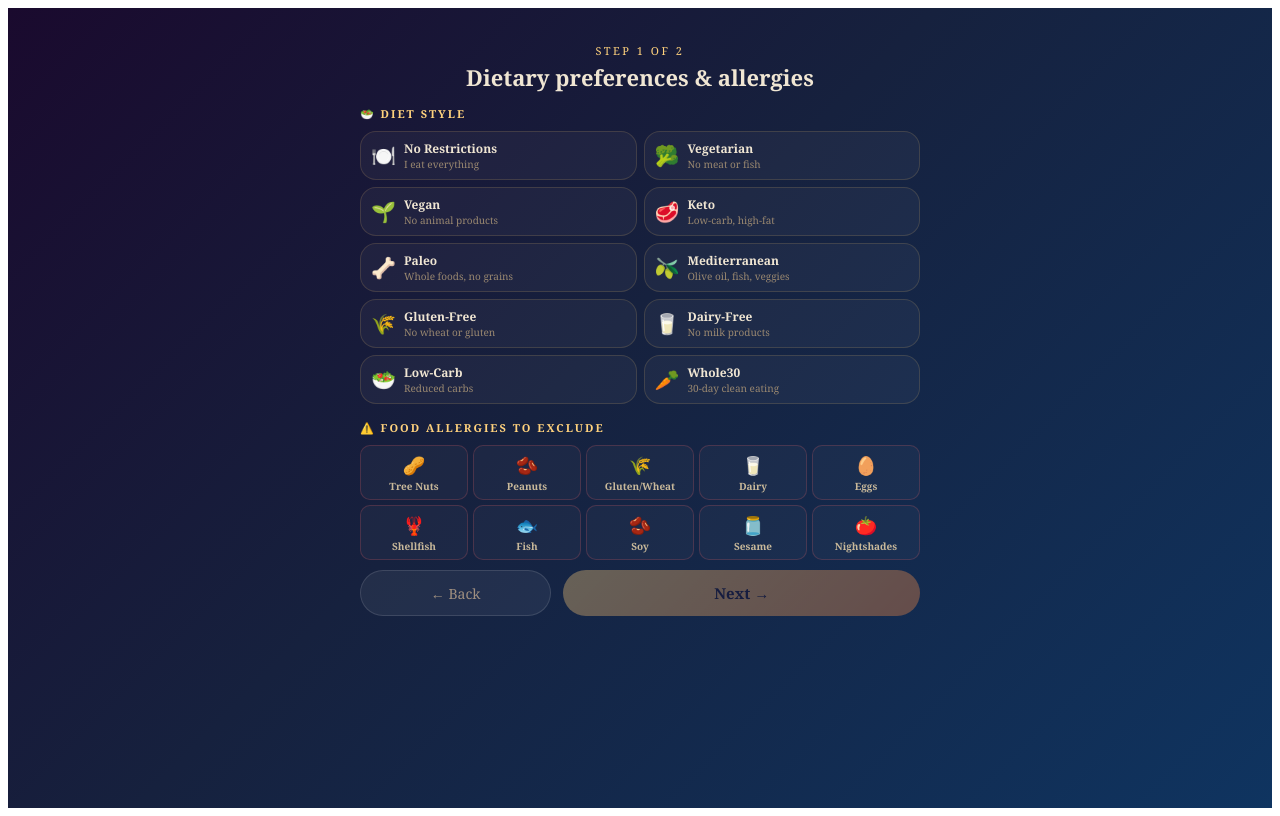
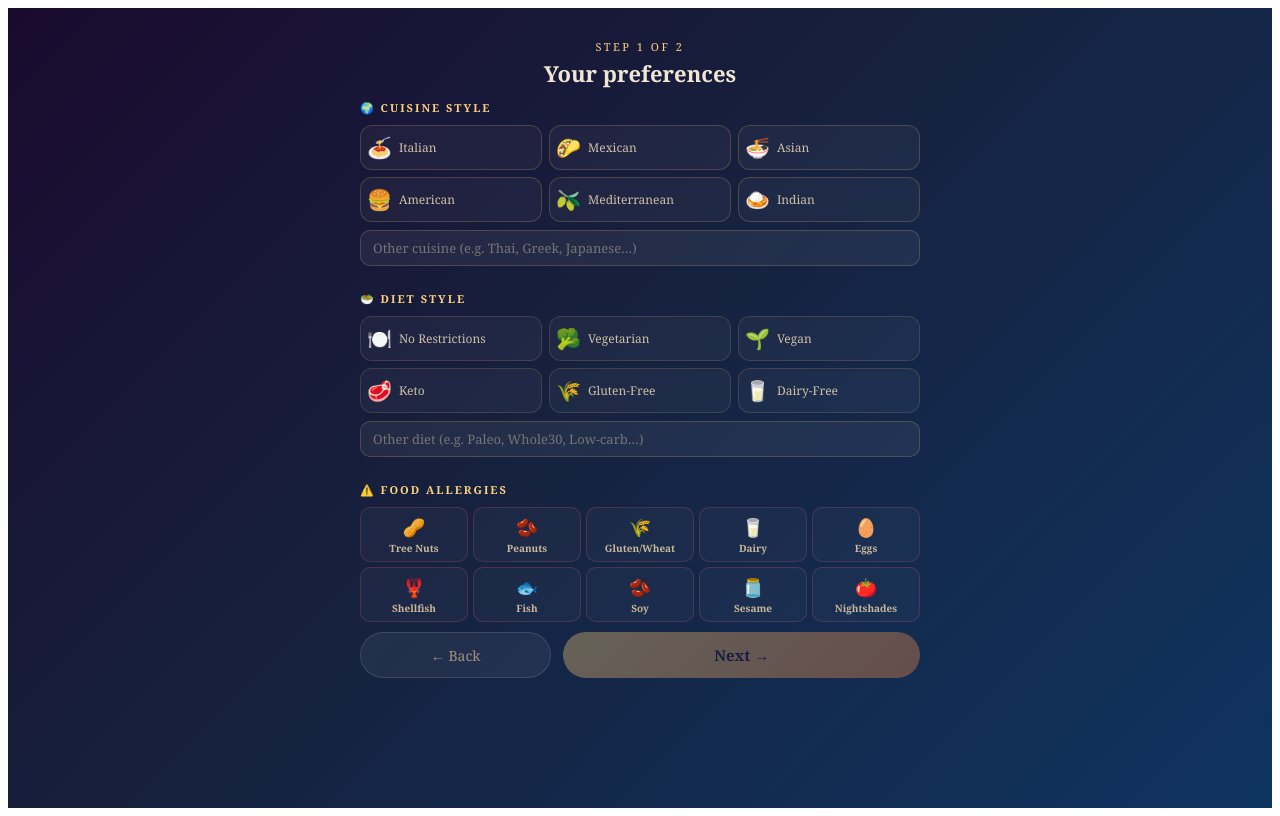
Before and after one commit to gbiondo73/MealMuse, a React (Vite) app: page / in a window 1280 px wide. Both pictures are taken after a click on the element 640 px from the left and 480 px from the top of the page. Built offline with nearby package versions, Linux system fonts and the light colour scheme.

Commit message:
Redesign Step 1 with cuisine, diet, and allergy sections

```diff
--- a/src/App.jsx
+++ b/src/App.jsx
@@ -211,6 +211,9 @@ export default function DinnerApp() {
   const [screen,            setScreen]           = useState("welcome");
   const [planMode,          setPlanMode]          = useState(null);
   const [selectedDiet,      setSelectedDiet]      = useState(null);
+  const [customDiet,        setCustomDiet]        = useState("");
+  const [selectedCuisines,  setSelectedCuisines]  = useState([]);
+  const [customCuisine,     setCustomCuisine]     = useState("");
   const [selectedAllergies, setSelectedAllergies] = useState([]);
   const [selectedMood,      setSelectedMood]      = useState(null);
   const [servings,          setServings]          = useState(2);
@@ -244,7 +247,7 @@ export default function DinnerApp() {
   const [removedKeys,  setRemovedKeys]  = useState(new Set());
 
   function resetAll() {
-    setScreen("welcome"); setPlanMode(null); setSelectedDiet(null); setSelectedAllergies([]);
+    setScreen("welcome"); setPlanMode(null); setSelectedDiet(null); setCustomDiet(""); setSelectedCuisines([]); setCustomCuisine(""); setSelectedAllergies([]);
     setSelectedMood(null); setServings(2); setIngredients(""); setPantryItems([]); setPantryInput("");
     setLoading(false); setLoadingMsg(""); setError(null);
     setMeals(null); setSelectedMeal(null);
@@ -280,6 +283,12 @@ export default function DinnerApp() {
   }, [screen, selectedMeal, showShopping]);
 
   const allergyLine = selectedAllergies.length ? `ALLERGIES — never include: ${selectedAllergies.map(a=>a.label).join(", ")}.` : "";
+  const cuisineLine = (selectedCuisines.length || customCuisine.trim())
+    ? `Preferred cuisines: ${[...selectedCuisines, customCuisine.trim()].filter(Boolean).join(", ")}.`
+    : "";
+  const dietLabel = customDiet.trim() || selectedDiet?.label || "No restrictions";
+  const dietDesc  = customDiet.trim() ? "" : (selectedDiet?.desc || "");
+  const moodLabel = selectedMood?.label || "any";
 
   function isFav(meal) { return favorites.some(f=>f.name===meal.name); }
 
@@ -291,16 +300,12 @@ export default function DinnerApp() {
     setFavorites(next);
     try { localStorage.setItem("mealmuse-favorites", JSON.stringify(next)); } catch(e) {}
   }
-  const dietLabel = selectedDiet?.label || "No restrictions";
-  const dietDesc  = selectedDiet?.desc  || "";
-  const moodLabel = selectedMood?.label || "any";
-
   // ── Fetch: single night ──
   async function fetchSingleMeals() {
     setLoading(true); setError(null); setLoadingMsg("🍳 Finding recipes…");
     try {
       const existing = meals ? meals.map(m => m.name) : [];
-      const raw = await fetchRecipes(3, servings, dietLabel, dietDesc, moodLabel, allergyLine, "", existing);
+      const raw = await fetchRecipes(3, servings, dietLabel, dietDesc, moodLabel, allergyLine, cuisineLine ? cuisineLine + "\n" : "", existing);
       setMeals(raw);
       setScreen("single-result");
     } catch(e) { setError("Couldn't load recipes. Please try again."); }
@@ -325,7 +330,7 @@ export default function DinnerApp() {
   async function fetchWeekPlan() {
     setLoading(true); setError(null); setLoadingMsg("📅 Planning your week…");
     try {
-      const extras = "Vary proteins, cuisines, and methods across the week. Weeknights under 45 min. Add a 'day' field for each: Monday through Sunday.\n";
+      const extras = `Vary proteins, cuisines, and methods across the week. Weeknights under 45 min. Add a 'day' field for each: Monday through Sunday.\n${cuisineLine ? cuisineLine + "\n" : ""}`;
       const raw = await fetchRecipes(7, servings, dietLabel, dietDesc, moodLabel, allergyLine, extras);
       const plan = raw.map((m,i)=>({...m, day:DAYS[i], servings}));
       setWeekPlan(plan); setDayServings({}); setExcludedDays(new Set());
@@ -340,7 +345,7 @@ export default function DinnerApp() {
     const existing = weekPlan.map(m=>m.name);
     const svc = dayServings[dayIdx] ?? servings;
     try {
-      const [newMeal] = await fetchRecipes(1, svc, dietLabel, dietDesc, moodLabel, allergyLine, "", existing);
+      const [newMeal] = await fetchRecipes(1, svc, dietLabel, dietDesc, moodLabel, allergyLine, cuisineLine ? cuisineLine + "\n" : "", existing);
       if (newMeal) {
         setWeekPlan(prev=>prev.map((m,i)=>i===dayIdx?{...newMeal,day:DAYS[dayIdx],servings:svc}:m));
         setSelectedDay(dayIdx);
@@ -500,23 +505,68 @@ export default function DinnerApp() {
   // ─────────────────────────────────────────────────────────────────────────────
   // SCREEN: DIET + ALLERGIES
   // ─────────────────────────────────────────────────────────────────────────────
-  if (screen==="diet") return (
+  if (screen==="diet") {
+    const CUISINES = [
+      {label:"Italian",    emoji:"🍝"},
+      {label:"Mexican",    emoji:"🌮"},
+      {label:"Asian",      emoji:"🍜"},
+      {label:"American",   emoji:"🍔"},
+      {label:"Mediterranean", emoji:"🫒"},
+      {label:"Indian",     emoji:"🍛"},
+    ];
+    const TOP_DIETS = [
+      { id:"none",        label:"No Restrictions", emoji:"🍽️", desc:"I eat everything" },
+      { id:"vegetarian",  label:"Vegetarian",       emoji:"🥦", desc:"No meat or fish" },
+      { id:"vegan",       label:"Vegan",            emoji:"🌱", desc:"No animal products" },
+      { id:"keto",        label:"Keto",             emoji:"🥩", desc:"Low-carb, high-fat" },
+      { id:"gluten-free", label:"Gluten-Free",      emoji:"🌾", desc:"No wheat or gluten" },
+      { id:"dairy-free",  label:"Dairy-Free",       emoji:"🥛", desc:"No milk products" },
+    ];
+    const canProceed = selectedDiet || customDiet.trim();
+    return (
       <div style={s.bg}>
-      <div style={{maxWidth:560,margin:"0 auto",padding:"24px 20px"}}>
-        <div style={{textAlign:"center",marginBottom:14}}>
+        <div style={{maxWidth:560,margin:"0 auto",padding:"20px 20px"}}>
+          <div style={{textAlign:"center",marginBottom:12}}>
             <p style={{color:"#ffd27d",fontSize:11,letterSpacing:2.5,textTransform:"uppercase",marginBottom:4}}>Step 1 of 2</p>
-          <h2 style={{fontSize:22,fontWeight:"bold",margin:0}}>Dietary preferences & allergies</h2>
+            <h2 style={{fontSize:22,fontWeight:"bold",margin:0}}>Your preferences</h2>
           </div>
-        <p style={s.lbl}>🥗 Diet Style</p>
-        <div style={{display:"grid",gridTemplateColumns:"1fr 1fr",gap:7,marginBottom:16}}>
-          {DIETS.map(diet=>{const on=selectedDiet?.id===diet.id;return(
-            <div key={diet.id} onClick={()=>setSelectedDiet(diet)} style={{...s.card,cursor:"pointer",padding:"8px 10px",border:on?"2px solid #ffd27d":"1px solid rgba(255,200,100,0.15)",background:on?"rgba(255,210,125,0.12)":"rgba(255,255,255,0.04)",display:"flex",alignItems:"center",gap:8,transition:"all 0.18s"}}>
-              <span style={{fontSize:20}}>{diet.emoji}</span>
-              <div><div style={{fontWeight:"bold",fontSize:12,color:on?"#ffd27d":"#f0e6d3"}}>{diet.label}</div><div style={{fontSize:10,color:"#9a8870"}}>{diet.desc}</div></div>
+
+          {/* CUISINE */}
+          <p style={s.lbl}>🌍 Cuisine Style</p>
+          <div style={{display:"grid",gridTemplateColumns:"repeat(3,1fr)",gap:7,marginBottom:8}}>
+            {CUISINES.map(c=>{const on=selectedCuisines.includes(c.label);return(
+              <div key={c.label} onClick={()=>setSelectedCuisines(prev=>on?prev.filter(x=>x!==c.label):[...prev,c.label])} style={{cursor:"pointer",padding:"8px 6px",borderRadius:12,border:on?"2px solid #ffd27d":"1px solid rgba(255,200,100,0.2)",background:on?"rgba(255,210,125,0.14)":"rgba(255,255,255,0.04)",display:"flex",alignItems:"center",gap:7,transition:"all 0.18s"}}>
+                <span style={{fontSize:20}}>{c.emoji}</span>
+                <span style={{fontSize:12,fontWeight:on?"bold":"normal",color:on?"#ffd27d":"#d0c0a8"}}>{c.label}</span>
               </div>
             );})}
           </div>
-        <p style={s.lbl}>⚠️ Food Allergies to Exclude</p>
+          <input
+            value={customCuisine}
+            onChange={e=>setCustomCuisine(e.target.value)}
+            placeholder="Other cuisine (e.g. Thai, Greek, Japanese…)"
+            style={{width:"100%",boxSizing:"border-box",background:"rgba(255,255,255,0.06)",border:"1px solid rgba(255,200,100,0.2)",borderRadius:10,padding:"8px 12px",fontSize:13,color:"#f0e6d3",outline:"none",fontFamily:"Georgia,serif",marginBottom:14}}
+          />
+
+          {/* DIET */}
+          <p style={s.lbl}>🥗 Diet Style</p>
+          <div style={{display:"grid",gridTemplateColumns:"repeat(3,1fr)",gap:7,marginBottom:8}}>
+            {TOP_DIETS.map(diet=>{const on=selectedDiet?.id===diet.id;return(
+              <div key={diet.id} onClick={()=>setSelectedDiet(on?null:diet)} style={{cursor:"pointer",padding:"8px 6px",borderRadius:12,border:on?"2px solid #ffd27d":"1px solid rgba(255,200,100,0.15)",background:on?"rgba(255,210,125,0.14)":"rgba(255,255,255,0.04)",display:"flex",alignItems:"center",gap:7,transition:"all 0.18s"}}>
+                <span style={{fontSize:20}}>{diet.emoji}</span>
+                <span style={{fontSize:12,fontWeight:on?"bold":"normal",color:on?"#ffd27d":"#d0c0a8"}}>{diet.label}</span>
+              </div>
+            );})}
+          </div>
+          <input
+            value={customDiet}
+            onChange={e=>{setCustomDiet(e.target.value);if(e.target.value.trim())setSelectedDiet(null);}}
+            placeholder="Other diet (e.g. Paleo, Whole30, Low-carb…)"
+            style={{width:"100%",boxSizing:"border-box",background:"rgba(255,255,255,0.06)",border:"1px solid rgba(255,200,100,0.2)",borderRadius:10,padding:"8px 12px",fontSize:13,color:"#f0e6d3",outline:"none",fontFamily:"Georgia,serif",marginBottom:14}}
+          />
+
+          {/* ALLERGIES */}
+          <p style={s.lbl}>⚠️ Food Allergies</p>
           <div style={{display:"grid",gridTemplateColumns:"repeat(5,1fr)",gap:5,marginBottom:10}}>
             {ALLERGIES.map(al=>{const on=selectedAllergies.some(a=>a.id===al.id);return(
               <div key={al.id} onClick={()=>setSelectedAllergies(prev=>on?prev.filter(a=>a.id!==al.id):[...prev,al])} style={{cursor:"pointer",padding:"7px 4px",borderRadius:10,border:on?"2px solid #ff7070":"1px solid rgba(255,100,100,0.2)",background:on?"rgba(255,80,80,0.15)":"rgba(255,255,255,0.03)",display:"flex",flexDirection:"column",alignItems:"center",gap:3,transition:"all 0.18s",textAlign:"center"}}>
@@ -525,14 +575,17 @@ export default function DinnerApp() {
               </div>
             );})}
           </div>
-        {selectedAllergies.length>0&&<div style={{marginBottom:14,padding:"8px 14px",borderRadius:10,background:"rgba(255,80,80,0.08)",border:"1px solid rgba(255,100,100,0.2)",fontSize:13,color:"#ff9090"}}>⚠️ Excluding: {selectedAllergies.map(a=>a.label).join(", ")}</div>}
-        <div style={{display:"flex",gap:12,marginTop:8}}>
+
+          {selectedAllergies.length>0&&<div style={{marginBottom:10,padding:"6px 12px",borderRadius:10,background:"rgba(255,80,80,0.08)",border:"1px solid rgba(255,100,100,0.2)",fontSize:12,color:"#ff9090"}}>⚠️ Excluding: {selectedAllergies.map(a=>a.label).join(", ")}</div>}
+
+          <div style={{display:"flex",gap:12,marginTop:6}}>
             <button onClick={()=>setScreen("welcome")} style={{...s.ghost,flex:1,padding:"12px",fontSize:14}}>← Back</button>
-          <button onClick={()=>selectedDiet&&setScreen("mood")} disabled={!selectedDiet} style={{...s.gold,flex:2,padding:"13px",fontSize:15,opacity:selectedDiet?1:0.35,cursor:selectedDiet?"pointer":"not-allowed"}}>Next →</button>
+            <button onClick={()=>canProceed&&setScreen("mood")} disabled={!canProceed} style={{...s.gold,flex:2,padding:"13px",fontSize:15,opacity:canProceed?1:0.35,cursor:canProceed?"pointer":"not-allowed"}}>Next →</button>
           </div>
         </div>
       </div>
     );
+  }
 
   // ─────────────────────────────────────────────────────────────────────────────
   // SCREEN: MOOD + SERVINGS
```
Lines whose indentation alone changed are shown as unchanged.
